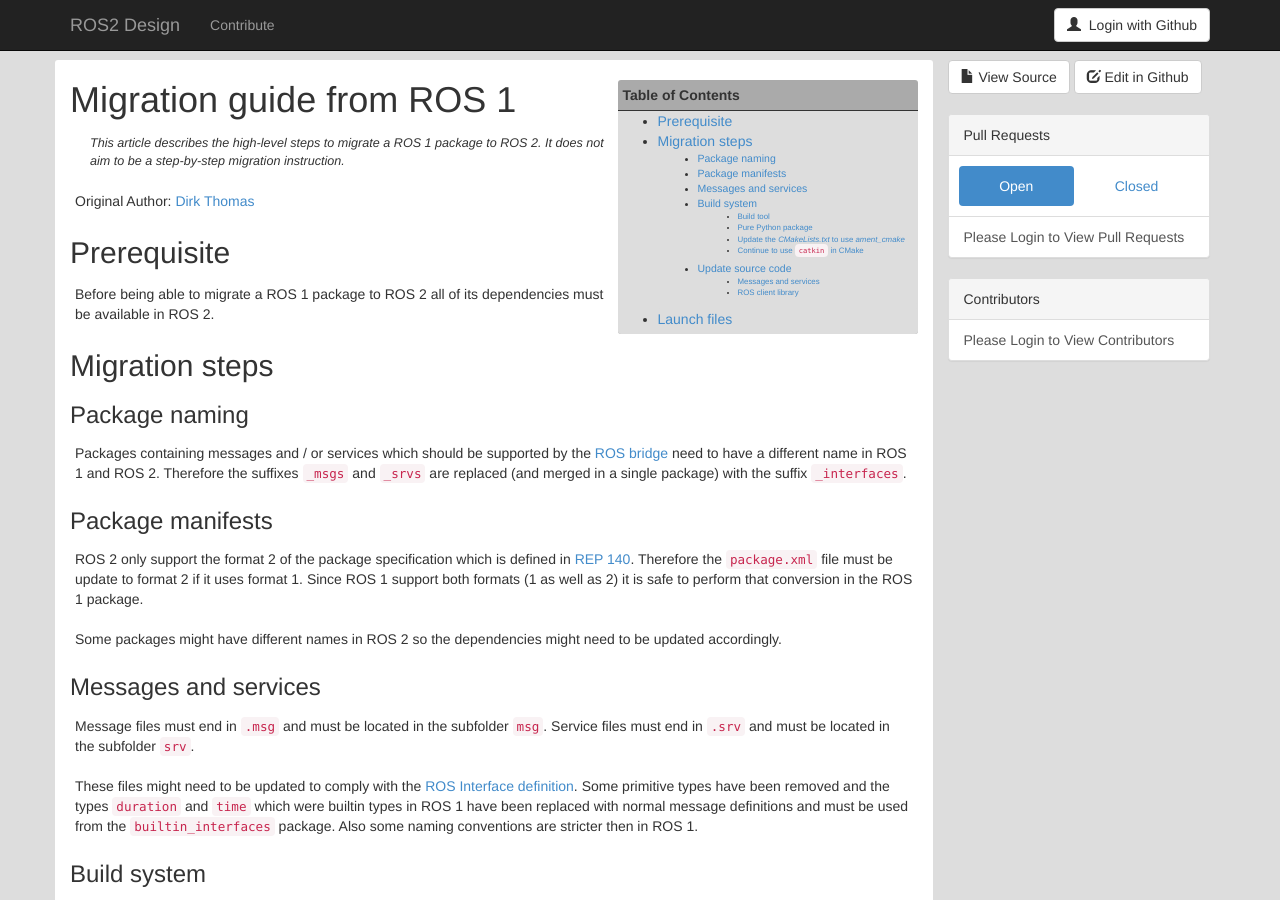
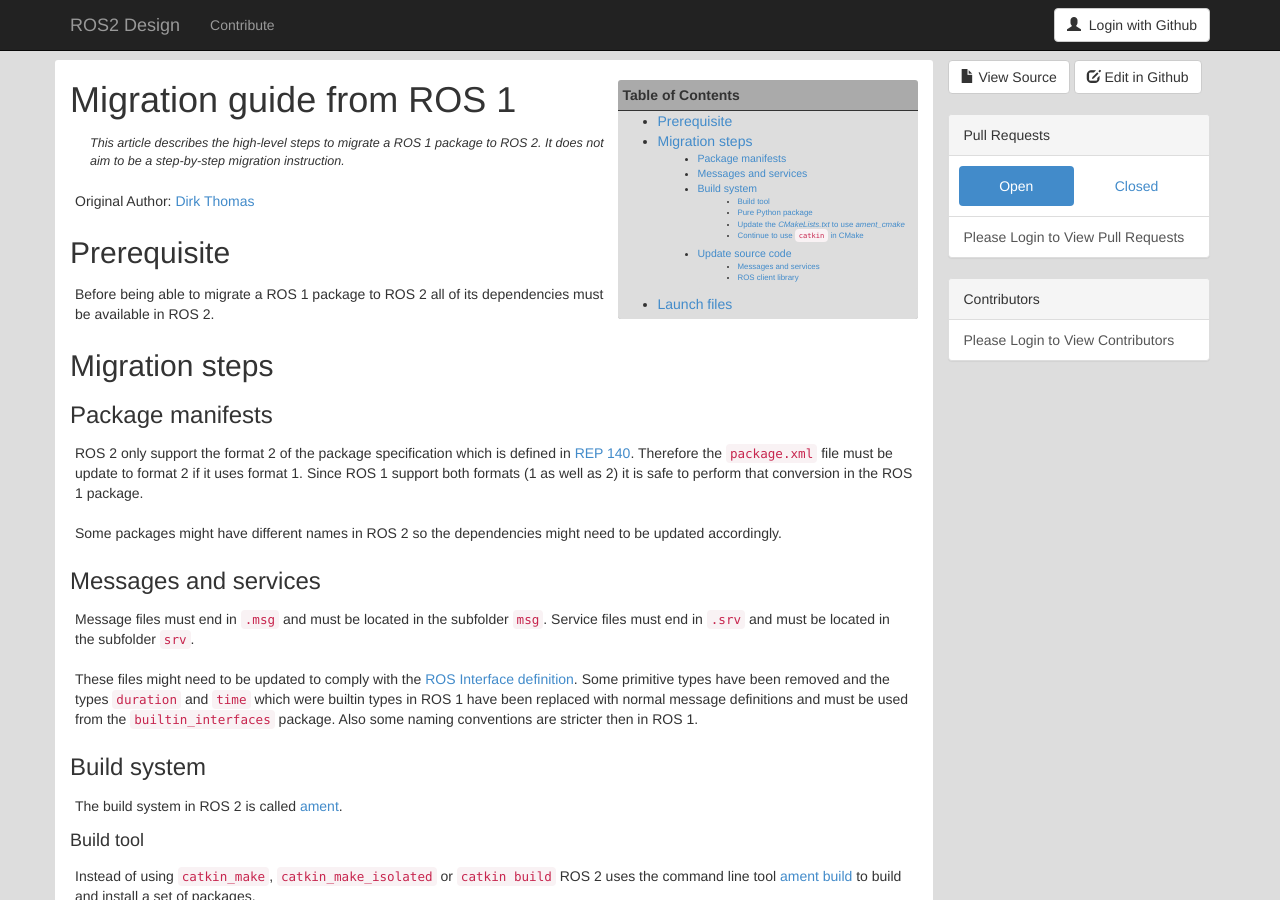
Before and after one commit to ros2/design, a Jekyll site: the page built from articles/200_migration_guide_from_ros1.md, in a window 1280 px wide and 900 px high. Built offline with Jekyll 4.4.1, drawn with Linux system fonts in a browser that asks for light colours; nearby versions of some CDN libraries.

Commit message:
remove reference of renamed message packages

```diff
--- a/articles/200_migration_guide_from_ros1.md
+++ b/articles/200_migration_guide_from_ros1.md
@@ -27,12 +27,6 @@
 
 
 ## Migration steps
-
-### Package naming
-
-Packages containing messages and / or services which should be supported by the [ROS bridge](https://github.com/ros2/ros1_bridge/) need to have a different name in ROS 1 and ROS 2.
-Therefore the suffixes `_msgs` and `_srvs` are replaced (and merged in a single package) with the suffix `_interfaces`.
-
 
 ### Package manifests
 
```
